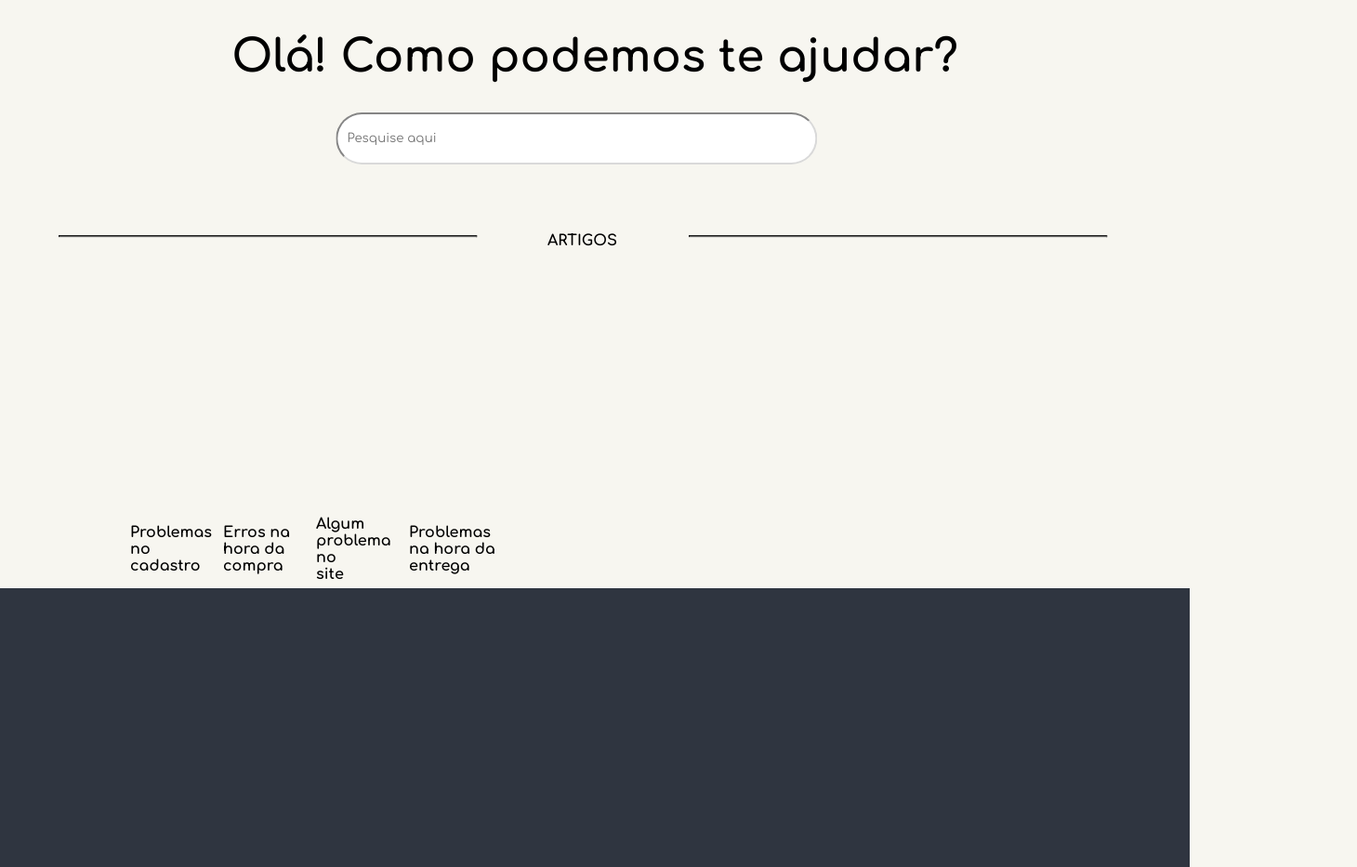
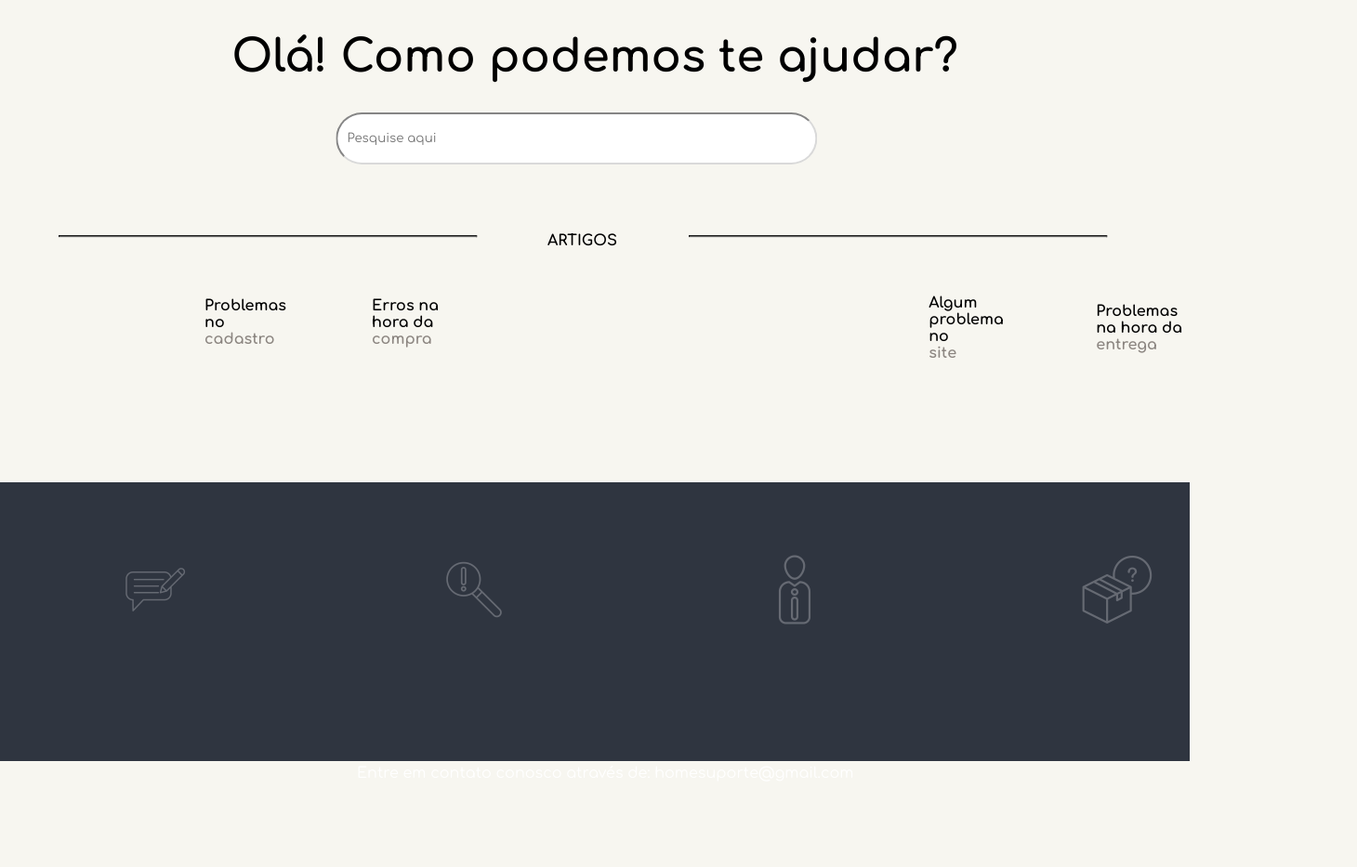
Before and after one commit to MaCamilo/ProjetoAutomacao, a plain HTML site: page contato.html in a window 1280 px wide. Shown: the part 97-1030 px from the top of the page at 93% size, 1460 px wide, since content can reach past the window. After the commit the page ends 938 px from the top, so only its background shows below. Drawn offline with Linux system fonts and the light colour scheme.

Commit message:
Finalização paginade contato

```diff
--- a/contato.html
+++ b/contato.html
@@ -25,26 +25,29 @@
 
     </header>
 
-
     <div class="artigo">
         <hr class="linha-horizontal">
         <h4 class="h1 artigo-correcao">ARTIGOS</h4>
         <hr class="linha-horizontal">
 
 </div>
-<div class="problemas artigos-lista h1">
+<div class="problemas artigos-lista h1 caixa-de-suporte">
     <ul>
         <li>
-            <h4>Problemas no <br>cadastro</h4>
+            <h4>Problemas no <i class="cor-suporte h1">cadastro</i></h4>
         </li>
         <li>
-            <h4>Erros na hora da <br>compra</h4>
+            <h4>Erros na hora da <i class="cor-suporte h1">compra</i></h4>
+        </li>
+        </ul>
+    </div>
+    <div class="ajustar caixa-suporte-2 artigos-lista h1">
+        <ul>
+        <li>
+            <h4>Algum problema no <br><i class="cor-suporte h1">site</i></h4>
         </li>
         <li>
-            <h4>Algum problema no <br>site</h4>
-        </li>
-        <li>
-            <h4>Problemas na hora da <br>entrega</h4>
+            <h4>Problemas na hora da <br><i class="cor-suporte h1">entrega</i></h4>
         </li>
     </ul>
 </div>
@@ -53,6 +56,14 @@
 </body>
 
 
-<footer></footer>
+<footer>
+    <div class="imagens-footer"><img src="img/icone 1.png" alt="" srcset=""></div>
+    <div class="imagens-footer"><img src="img/icone 2.png" alt="" srcset=""></div>
+    <div class="imagens-footer"><img src="img/icone 3.png" alt="" srcset=""></div>
+    <div class="imagens-footer"><img src="img/icone 4.png" alt="" srcset=""></div>
+
+    <div class="cor-branca"><span class="h1 ">Entre em contato conosco através de: homesuporte@gmail.com</span></div>
+
+</footer>
 
 </html>
--- a/css/contato.css
+++ b/css/contato.css
@@ -30,7 +30,8 @@ header{
 body{
     background-color: #F7F6F0;
     margin: 0;
-    overflow: hidden;
+    overflow-x: hidden;
+    height: 0;
 }
 
 .texto-pesquisa{
@@ -48,11 +49,6 @@ body{
     height: 50px;
 
     border-color: #D9D9D9;
-}
-
-
-footer{
-    background-color: #2F3540;
 }
 
 .artigo{
@@ -83,21 +79,66 @@ footer{
 .artigos-lista ul{
     display: flex;
     list-style: none;
+
 }
 
 .artigos-lista ul li{
    width: 100px;
    align-items: center;
    display: flex;
+   margin-right: 80px;
 }
-
 
 .problemas{
     width: 100%;
     height: 100px;
+
 }
 
+.ajustar{
+    width: 40%;
+    height: 50px;
+    transform: translate(-15%, -90%);
+    display: flex;
+}
+
+.caixa-de-suporte{
+    height: 100px;
+    position: absolute;
+    bottom: 320px;
+    left: 80px;
+}
+
+.caixa-suporte-2{
+    position: absolute;
+    bottom: 280px;
+    left: 880px;
+}
+
+.cor-suporte{
+    color: #8C8681;
+}
+
+.imagens-footer{
+    height: 100px;
+    width: 40px;
+    margin-left: 100px;
+    align-content: center;
+    justify-items: center;
+    margin-right: 205px;
+}
+
+.cor-branca{
+    color:white;
+    justify-items: center;
+    align-content: center;
+    display: flex;
+    position: absolute;
+    top: 115%;
+    left: 30%;
+}
 footer{
+    display: flex;
     background-color: #2F3540;
     width: 100%;
     height: 300px;
```
Also changed, not shown: img/icone 1.png (added), img/icone 2.png (added), img/icone 3.png (added), img/icone 4.png (added).
